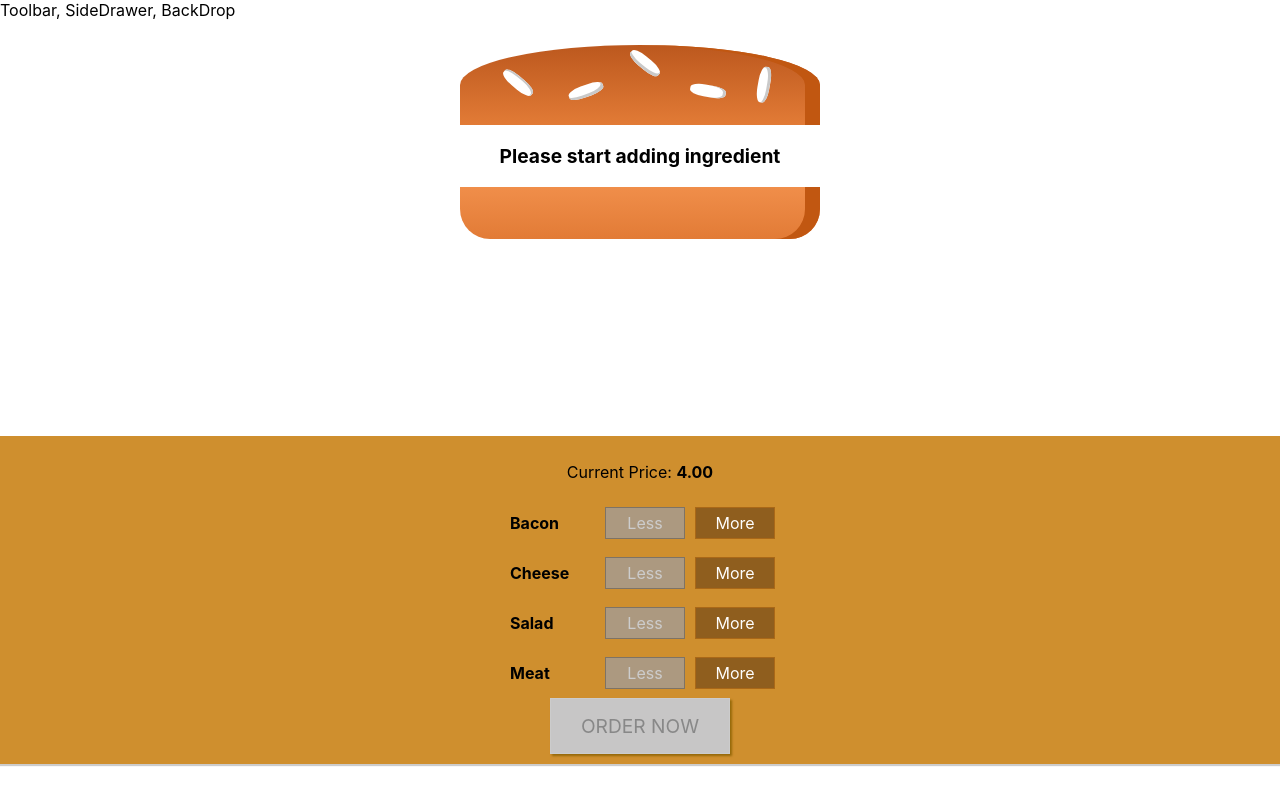
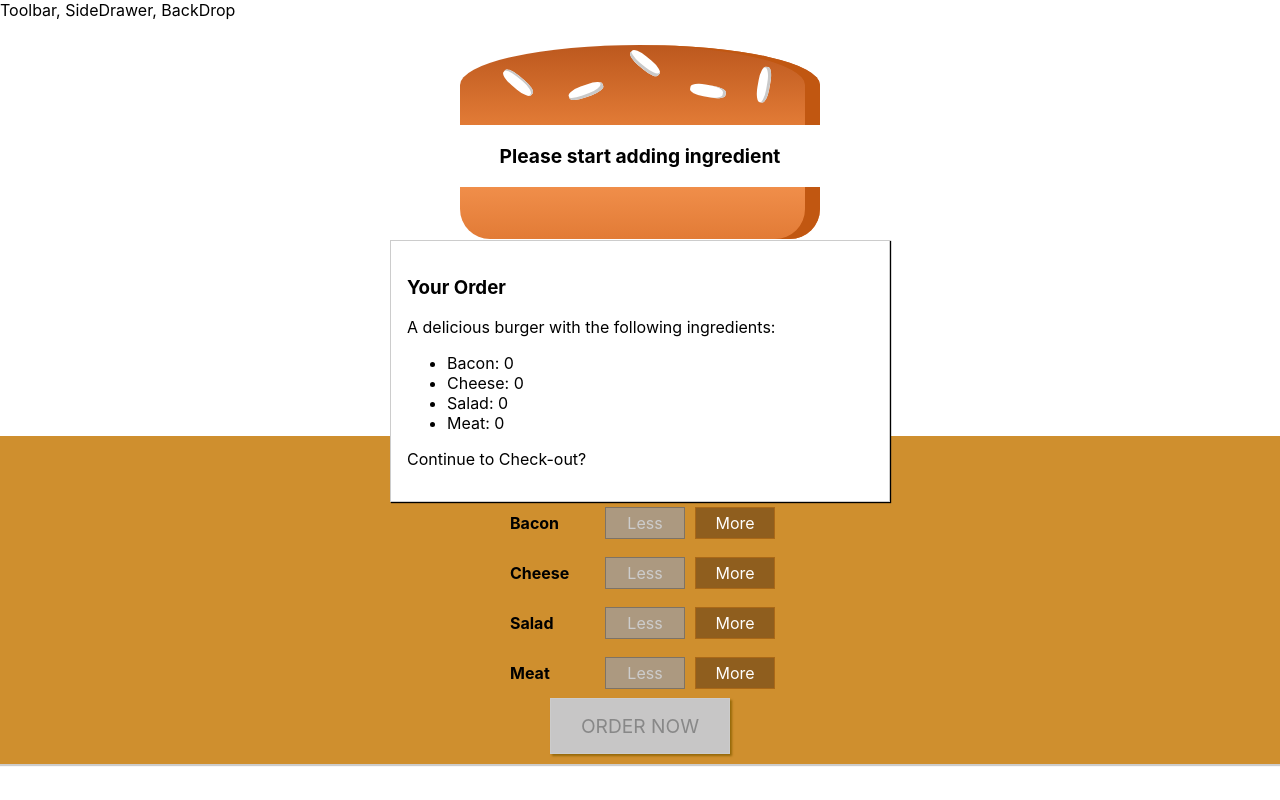
Before and after one commit to lununglee/BurgerBuilder, a React (Create React App) app: page / in a window 1280 px wide. Built offline with nearby package versions, Linux system fonts and the light colour scheme.

Commit message:
R16 - Creating Order Summary Modal

```diff
--- /dev/null
+++ b/src/components/Burger/OrderSummary/OrderSummary.js
@@ -0,0 +1,25 @@
+import React from 'react'
+import Aux from '../../../hoc/Aux'
+
+const orderSummary = (props) => {
+	const ingredientSummary = Object.keys(props.ingredients)
+		.map((igKey) => {
+			return (
+				<li key={igKey}>
+					<span style={{textTransform: 'capitalize'}}>{igKey}</span>: {props.ingredients[igKey]}
+				</li>
+			)
+		})
+	return (
+		<Aux>
+			<h3>Your Order</h3>
+			<p>A delicious burger with the following ingredients:</p>
+			<ul>
+				{ingredientSummary}
+			</ul>
+			<p>Continue to Check-out?</p>
+		</Aux>
+	)
+}
+
+export default orderSummary
--- /dev/null
+++ b/src/components/UI/Modal/Modal.js
@@ -0,0 +1,13 @@
+import React from 'react'
+
+import styles from './Modal.module.css'
+
+const modal = (props) => {
+	return (
+		<div className={styles.Modal}>
+			{props.children}
+		</div>
+	)
+}
+
+export default modal
--- /dev/null
+++ b/src/components/UI/Modal/Modal.module.css
@@ -0,0 +1,20 @@
+.Modal {
+	position: fixed;
+	z-index: 500;
+	background-color: white;
+	width: 70%;
+	border: 1px solid #ccc;
+	box-shadow: 1px 1px 1px black;
+	padding: 16px;
+	left: 15%;
+	top: 30%;
+	box-sizing: border-box;
+	transition: all 0.3s ease-out;
+}
+
+@media (min-width: 600px) {
+	.Modal {
+		width: 500px;
+		left: calc(50% - 250px);
+	}
+}
--- a/src/containers/BurgerBuilder/BurgerBuilder.js
+++ b/src/containers/BurgerBuilder/BurgerBuilder.js
@@ -4,6 +4,8 @@ import Aux from '../../hoc/Aux'
 
 import Burger from '../../components/Burger/Burger'
 import BuildControls from '../../components/Burger/BuildControls/BuildControls'
+import Modal from '../../components/UI/Modal/Modal'
+import OrderSummary from '../../components/Burger/OrderSummary/OrderSummary'
 
 const INGREDIENT_PRICES = {
 	bacon: 0.7,
@@ -68,6 +70,9 @@ class BurgerBuilder extends Component {
 		}
 		return (
 			<Aux>
+				<Modal>
+					<OrderSummary ingredients={this.state.ingredients}/>
+				</Modal>
 				<Burger ingredients={this.state.ingredients}/>
 				<BuildControls
 					addIngredient={this.addIngredientHandler}
```
Also changed, not shown: src/components/UI/Backdrop/Backdrop.js (added).
